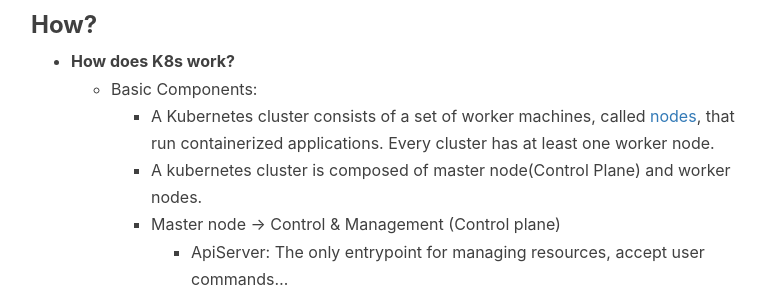
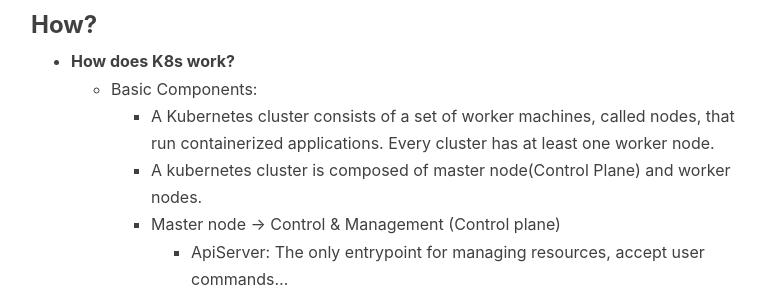
Before and after one commit to Lanzhou-J/Lanzhou-J.github.io, a Jekyll site: the page built from _posts/2022-02-16-DevOps-06-k8s.md, in a window 1280 px wide and 900 px high, scrolled down 2166 px. Shown: the part 154-451 px from the top of the window, without its empty margins (234-1000 px from the left). Built offline with Jekyll 4.4.1, drawn with Linux system fonts in a browser that asks for light colours; nearby versions of some CDN libraries; comment, search, counter and statistics services are not loaded; some of the changed lines change nothing that is shown.

Commit message:
changed file name

```diff
--- a/_posts/2022-02-16-DevOps-06-k8s.md
+++ b/_posts/2022-02-16-DevOps-06-k8s.md
@@ -65,7 +65,7 @@ These issues are → container orchestration issues.
 
 - **How does K8s work?**
     - Basic Components:
-        - A Kubernetes cluster consists of a set of worker machines, called [nodes](https://kubernetes.io/docs/concepts/architecture/nodes/), that run containerized applications. Every cluster has at least one worker node.
+        - A Kubernetes cluster consists of a set of worker machines, called nodes, that run containerized applications. Every cluster has at least one worker node.
         - A kubernetes cluster is composed of master node(Control Plane) and worker nodes.
         - Master node → Control & Management (Control plane)
             - ApiServer: The only entrypoint for managing resources, accept user commands...
```
Also changed, not shown: _posts/2022-02-13-DevOps-04-AWS-advanced.md (renamed from _posts/2022-02-13-DevOps-04-AWS copy.md).
